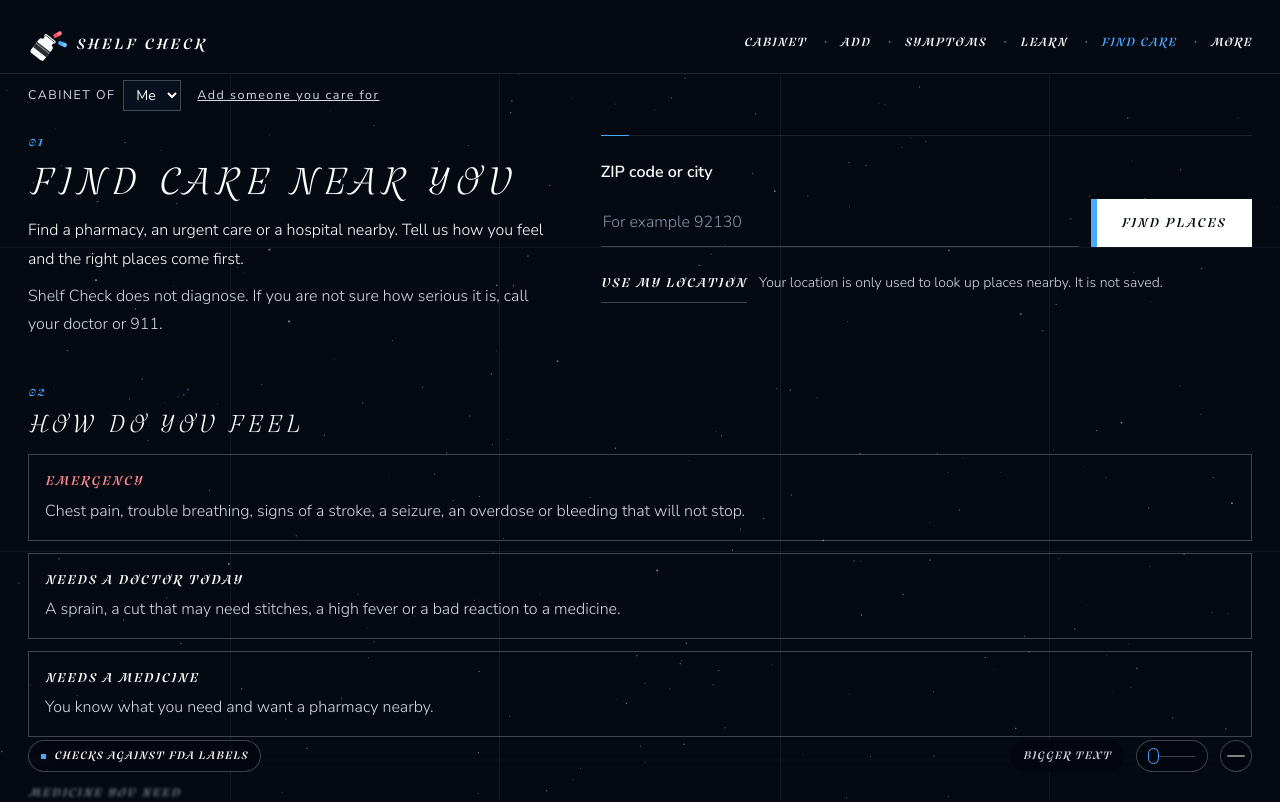
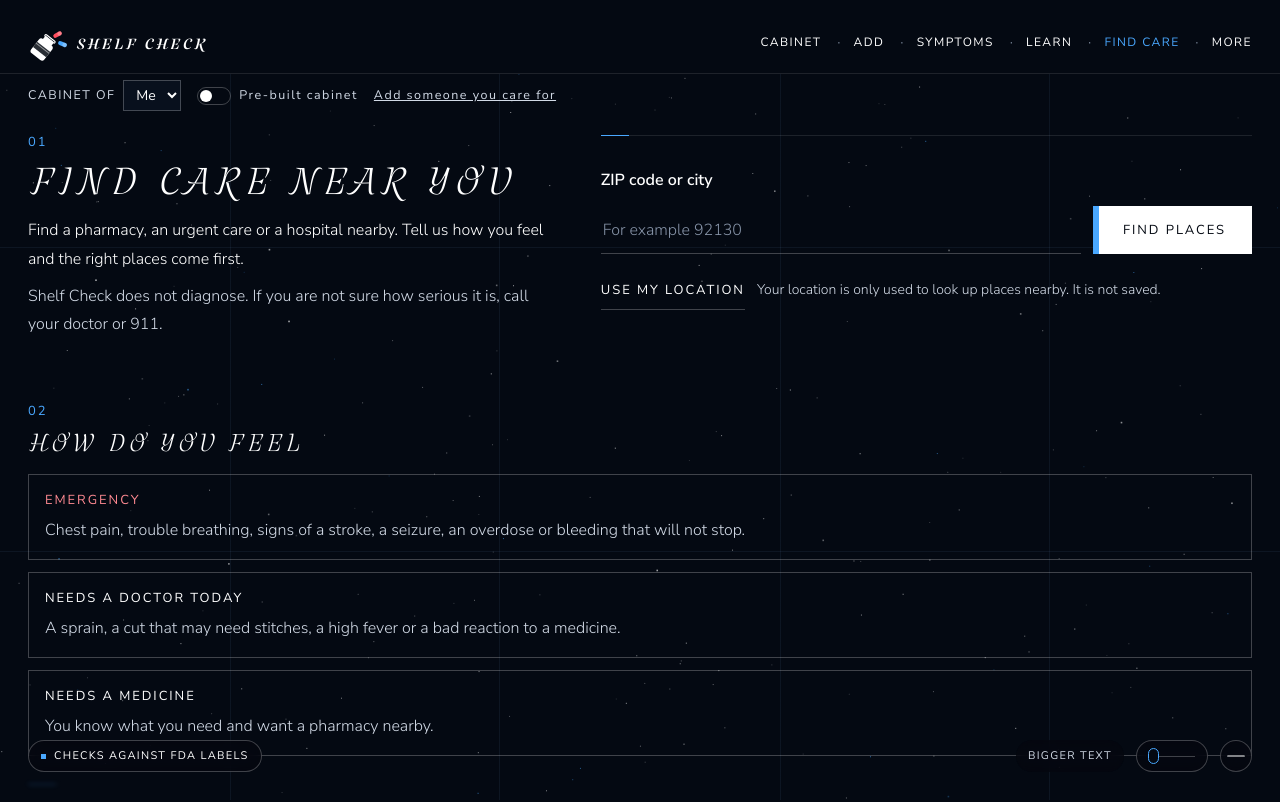
Before and after one commit to Arnav66692/shelf-check, a Next.js app in the folder web/: page /care in a window 1280 px wide. Shown: the top 802 px of the page. Built offline with nearby package versions, Linux system fonts and the light colour scheme.

Commit message:
feat: Pre-built cabinet switch, readable sans for labels and buttons with Telma only on big titles, roomier sections

```diff
--- a/web/src/app/globals.css
+++ b/web/src/app/globals.css
@@ -2,6 +2,7 @@
 
 :root {
   color-scheme: dark;
+  --font-display: var(--font-body);
   --paper: #040912;
   --panel: #08101d;
   --ink: #ffffff;
@@ -88,7 +89,7 @@ body::before {
 .title,
 .narrow,
 .display {
-  font-family: var(--font-display), "Helvetica Neue", sans-serif;
+  font-family: var(--font-title), "Helvetica Neue", sans-serif;
   font-weight: 300;
   text-transform: uppercase;
   letter-spacing: 0.18em;
@@ -139,7 +140,7 @@ h3.narrow {
 }
 
 .wordmark {
-  font-family: var(--font-display), sans-serif;
+  font-family: var(--font-title), sans-serif;
   font-weight: 500;
   text-transform: uppercase;
   letter-spacing: 0.2em;
@@ -154,7 +155,17 @@ h3.narrow {
   border: 0;
   border-top: 1px solid var(--hair);
   border-radius: 0;
-  padding: 22px 0 26px;
+  padding: 30px 0 38px;
+  line-height: 1.75;
+}
+
+.facts + .facts,
+.facts ~ .facts {
+  margin-top: 18px;
+}
+
+.quote {
+  margin-top: 10px;
 }
 
 .facts::before {
@@ -193,7 +204,7 @@ h3.narrow {
 }
 
 .facts-title {
-  font-family: var(--font-display), sans-serif;
+  font-family: var(--font-title), sans-serif;
   font-weight: 300;
   text-transform: uppercase;
   letter-spacing: 0.14em;
--- a/web/src/app/layout.tsx
+++ b/web/src/app/layout.tsx
@@ -11,7 +11,7 @@ import "./globals.css";
 
 const body = Nunito_Sans({ variable: "--font-body", subsets: ["latin"], weight: ["300", "400", "600"] });
 const display = localFont({
-  variable: "--font-display",
+  variable: "--font-title",
   src: [
     { path: "../fonts/Telma-300.woff2", weight: "300", style: "normal" },
     { path: "../fonts/Telma-400.woff2", weight: "400", style: "normal" },
--- a/web/src/components/PersonSwitcher.tsx
+++ b/web/src/components/PersonSwitcher.tsx
@@ -2,7 +2,11 @@
 
 import { useRouter } from "next/navigation";
 import { useState } from "react";
-import { useHousehold } from "@/lib/store";
+import sampleProducts from "@/lib/sampleProducts.json";
+import type { Product } from "@/lib/model";
+import { EXAMPLE_NAME, leaveExample, openExample, useHousehold } from "@/lib/store";
+
+const SAMPLE_PRODUCTS = sampleProducts as unknown as readonly Product[];
 
 export function PersonSwitcher() {
   const { people, active, select, addPerson, removeActive, canAdd } = useHousehold();
@@ -35,6 +39,18 @@ export function PersonSwitcher() {
           ))}
         </select>
       </label>
+      <button
+        type="button"
+        role="switch"
+        aria-checked={active.name === EXAMPLE_NAME}
+        onClick={() => (active.name === EXAMPLE_NAME ? leaveExample() : openExample(SAMPLE_PRODUCTS))}
+        className="flex items-center gap-2 font-medium hover:text-ink"
+      >
+        <span className={`relative inline-block h-[18px] w-[34px] rounded-full border transition-colors duration-300 ${active.name === EXAMPLE_NAME ? "border-[var(--accent)] bg-[var(--accent)]" : "border-[var(--rule)]"}`} aria-hidden="true">
+          <span className={`absolute top-[2px] h-3 w-3 rounded-full bg-[var(--ink)] transition-[left] duration-300 ${active.name === EXAMPLE_NAME ? "left-[18px]" : "left-[2px]"}`} />
+        </span>
+        Pre-built cabinet
+      </button>
       {adding ? (
         <form onSubmit={submit} className="flex items-center gap-2">
           <label className="sr-only" htmlFor="person-name">
@@ -65,7 +81,7 @@ export function PersonSwitcher() {
             </button>
           )}
 
-          {people.length > 1 && (
+          {people.length > 1 && active.name !== EXAMPLE_NAME && (
             <button
               type="button"
               className="underline"
```
